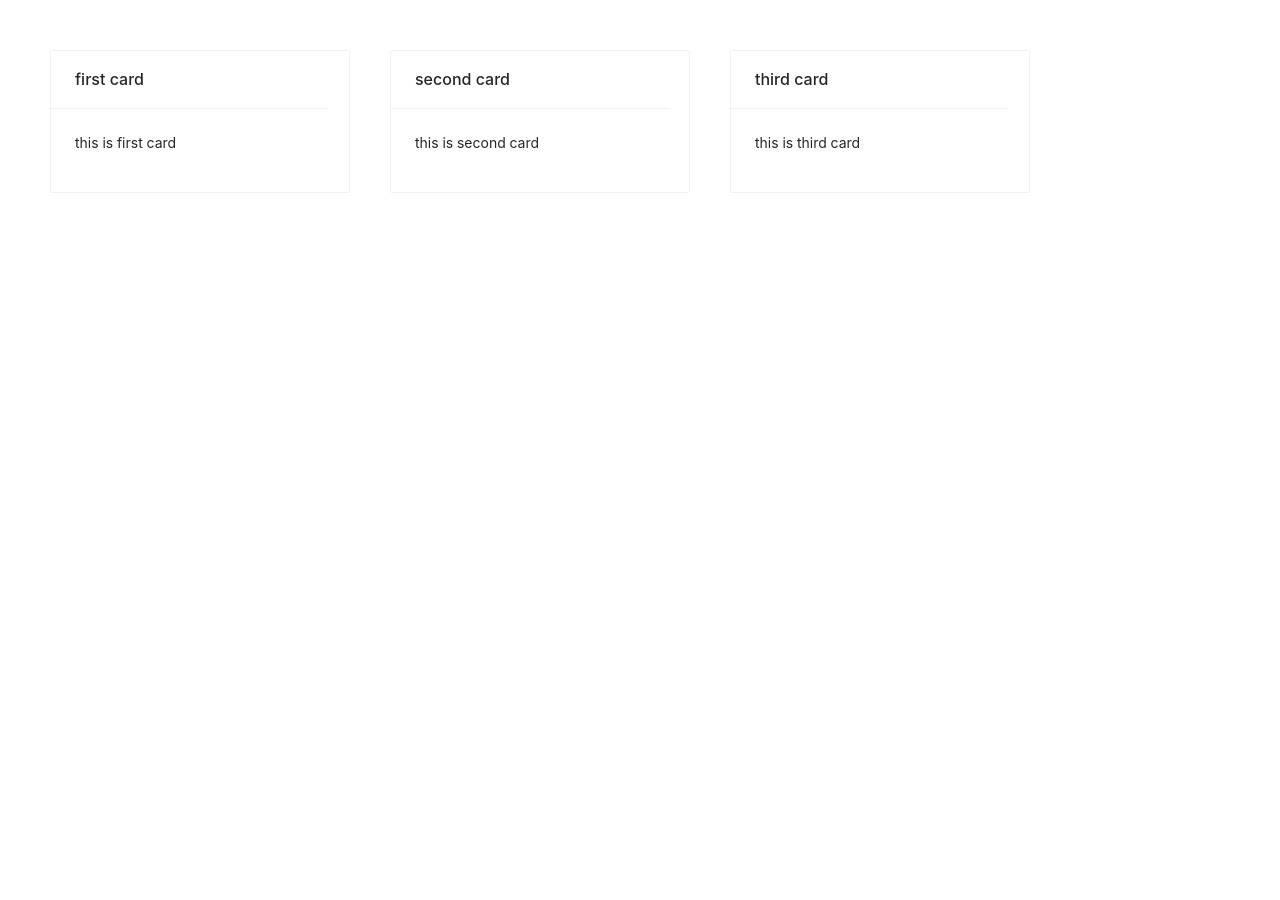
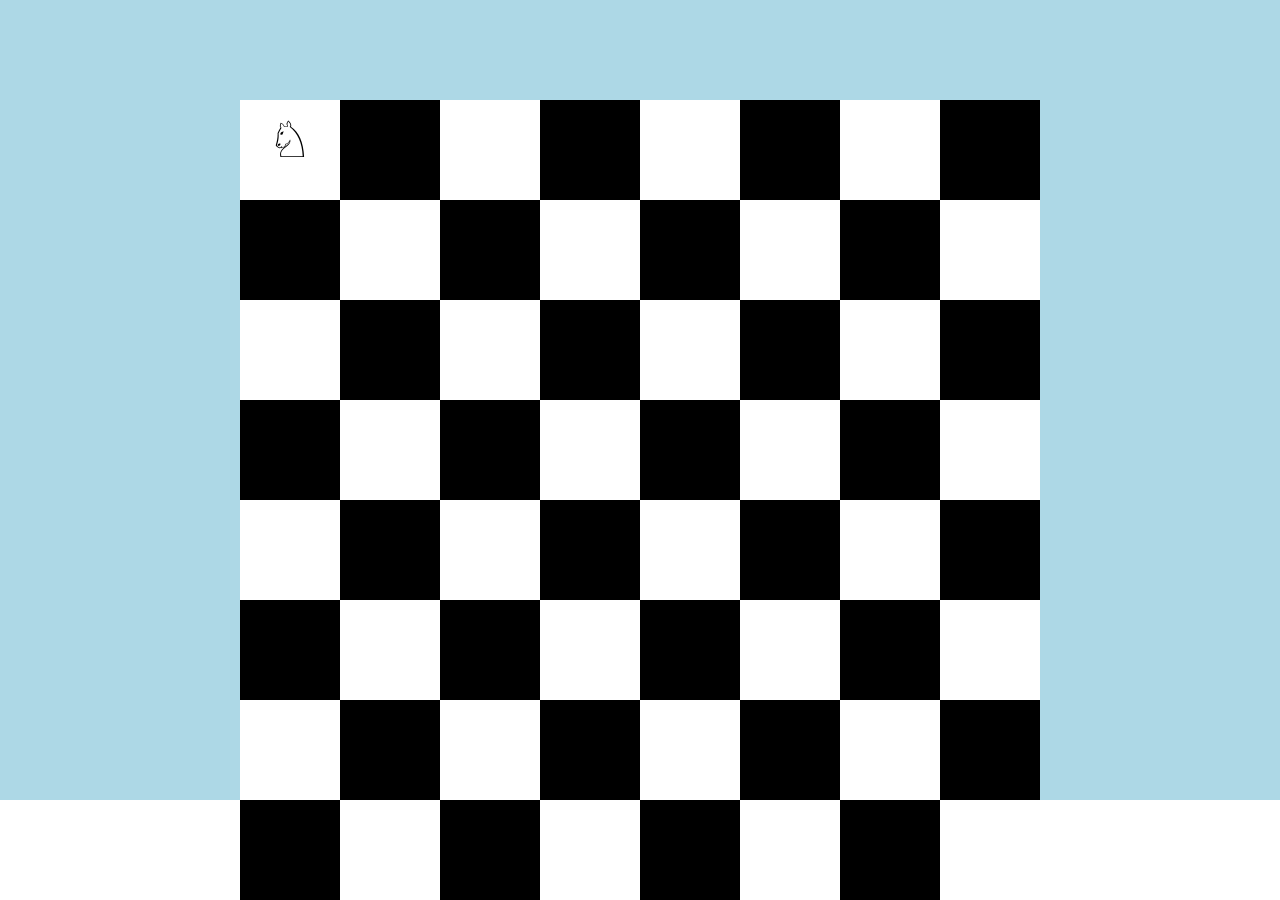
Before and after one commit to Huauauaa/dnd-demo, a React (Vite) app: page / in a window 1280 px wide. Before the commit the page ends 850 px from the top, so only its background shows below. Built offline with nearby package versions, Linux system fonts and the light colour scheme.

Commit message:
click to move

```diff
--- a/src/App.jsx
+++ b/src/App.jsx
@@ -1,13 +1,9 @@
 import React, { useState } from 'react';
 import './App.css';
-import Demo from './Demo';
+import Board from './Board';
 
 function App() {
-  return (
-    <>
-      <Demo></Demo>
-    </>
-  );
+  return <Board knightPosition={[7, 4]}></Board>;
 }
 
 export default App;
--- /dev/null
+++ b/src/Board.jsx
@@ -0,0 +1,53 @@
+import React from 'react';
+import Square from './Square';
+import Knight from './Knight';
+import { moveKnight, canMoveKnight } from './Game';
+
+function handleSquareClick(toX, toY) {
+  if (canMoveKnight(toX, toY)) {
+    moveKnight(toX, toY);
+  }
+}
+
+function renderSquare(i, [knightX, knightY]) {
+  const x = i % 8;
+  const y = Math.floor(i / 8);
+  const isKnightHere = x === knightX && y === knightY;
+  const black = (x + y) % 2 === 1;
+  const piece = isKnightHere ? <Knight /> : null;
+
+  return (
+    <div
+      key={i}
+      style={{
+        width: '100px',
+        height: '100px',
+      }}
+      onClick={() => handleSquareClick(x, y)}
+    >
+      <Square black={black}>{piece}</Square>
+    </div>
+  );
+}
+
+export default function Board({ knightPosition }) {
+  const squares = [];
+  for (let i = 0; i < 64; i++) {
+    squares.push(renderSquare(i, knightPosition));
+  }
+
+  return (
+    <div
+      style={{
+        width: '1000px',
+        height: '100%',
+        padding: '100px',
+        display: 'flex',
+        flexWrap: 'wrap',
+        boxSizing: 'border-box',
+      }}
+    >
+      {squares}
+    </div>
+  );
+}
--- /dev/null
+++ b/src/Game.js
@@ -0,0 +1,38 @@
+// export function observe(receive) {
+//   const randPos = () => Math.floor(Math.random() * 8);
+//   setInterval(() => receive([randPos(), randPos()]), 1000);
+// }
+
+let knightPosition = [0, 0];
+let observer = null;
+
+function emitChange() {
+  observer(knightPosition);
+}
+
+export function observe(o) {
+  if (observer) {
+    throw new Error('Multiple observers not implemented.');
+  }
+
+  console.log(observer);
+
+  observer = o;
+  emitChange();
+}
+
+export function moveKnight(toX, toY) {
+  knightPosition = [toX, toY];
+  emitChange();
+}
+
+export function canMoveKnight(toX, toY) {
+  const [x, y] = knightPosition;
+  const dx = toX - x;
+  const dy = toY - y;
+
+  return (
+    (Math.abs(dx) === 2 && Math.abs(dy) === 1) ||
+    (Math.abs(dx) === 1 && Math.abs(dy) === 2)
+  );
+}
--- /dev/null
+++ b/src/Knight.jsx
@@ -0,0 +1,5 @@
+import React from 'react';
+
+export default function Knight() {
+  return <span style={{ fontSize: '50px' }}>♘</span>;
+}
--- /dev/null
+++ b/src/Square.jsx
@@ -0,0 +1,21 @@
+import React from 'react';
+
+export default function Square({ black, children }) {
+  const fill = black ? 'black' : 'white';
+  const stroke = black ? 'white' : 'black';
+
+  return (
+    <div
+      style={{
+        backgroundColor: fill,
+        color: stroke,
+        width: '100%',
+        height: '100%',
+        display: 'flex',
+        justifyContent: 'center',
+      }}
+    >
+      {children}
+    </div>
+  );
+}
--- a/src/index.css
+++ b/src/index.css
@@ -1 +1,14 @@
 @import 'antd/dist/antd.css';
+
+* {
+  margin: 0;
+  padding: 0;
+}
+
+#root {
+  height: 100vh;
+  width: 100vw;
+  background-color: lightblue;
+  display: flex;
+  justify-content: center;
+}
--- a/src/main.jsx
+++ b/src/main.jsx
@@ -1,11 +1,15 @@
-import React from 'react'
-import ReactDOM from 'react-dom'
-import './index.css'
-import App from './App'
+import React from 'react';
+import ReactDOM from 'react-dom';
+import './index.css';
+import Board from './Board';
+import App from './App';
+import { observe } from './Game';
 
-ReactDOM.render(
-  <React.StrictMode>
-    <App />
-  </React.StrictMode>,
-  document.getElementById('root')
-)
+observe((knightPosition) =>
+  ReactDOM.render(
+    <Board knightPosition={knightPosition} />,
+    document.getElementById('root')
+  )
+);
+
+// ReactDOM.render(<App />, document.getElementById('root'));
```
